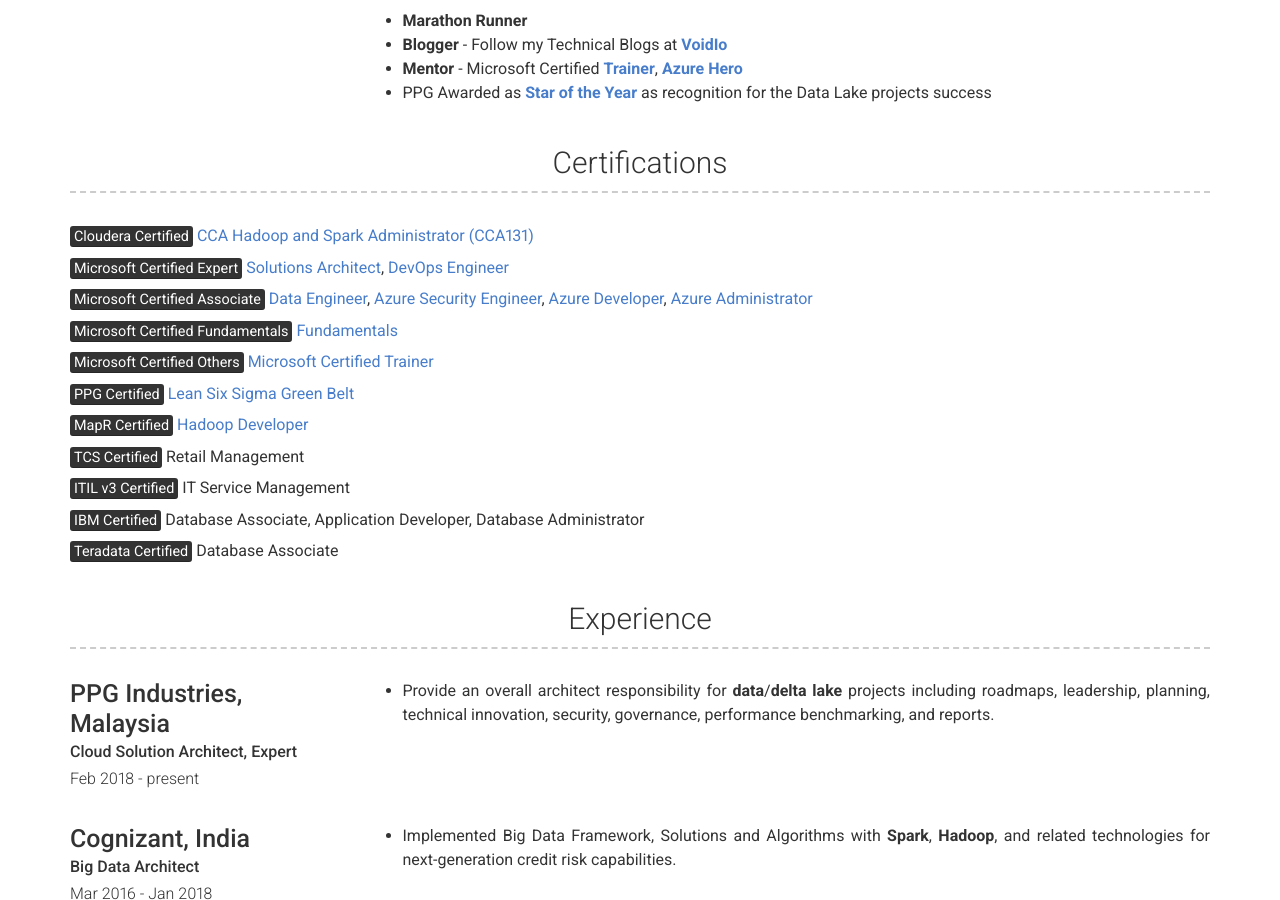
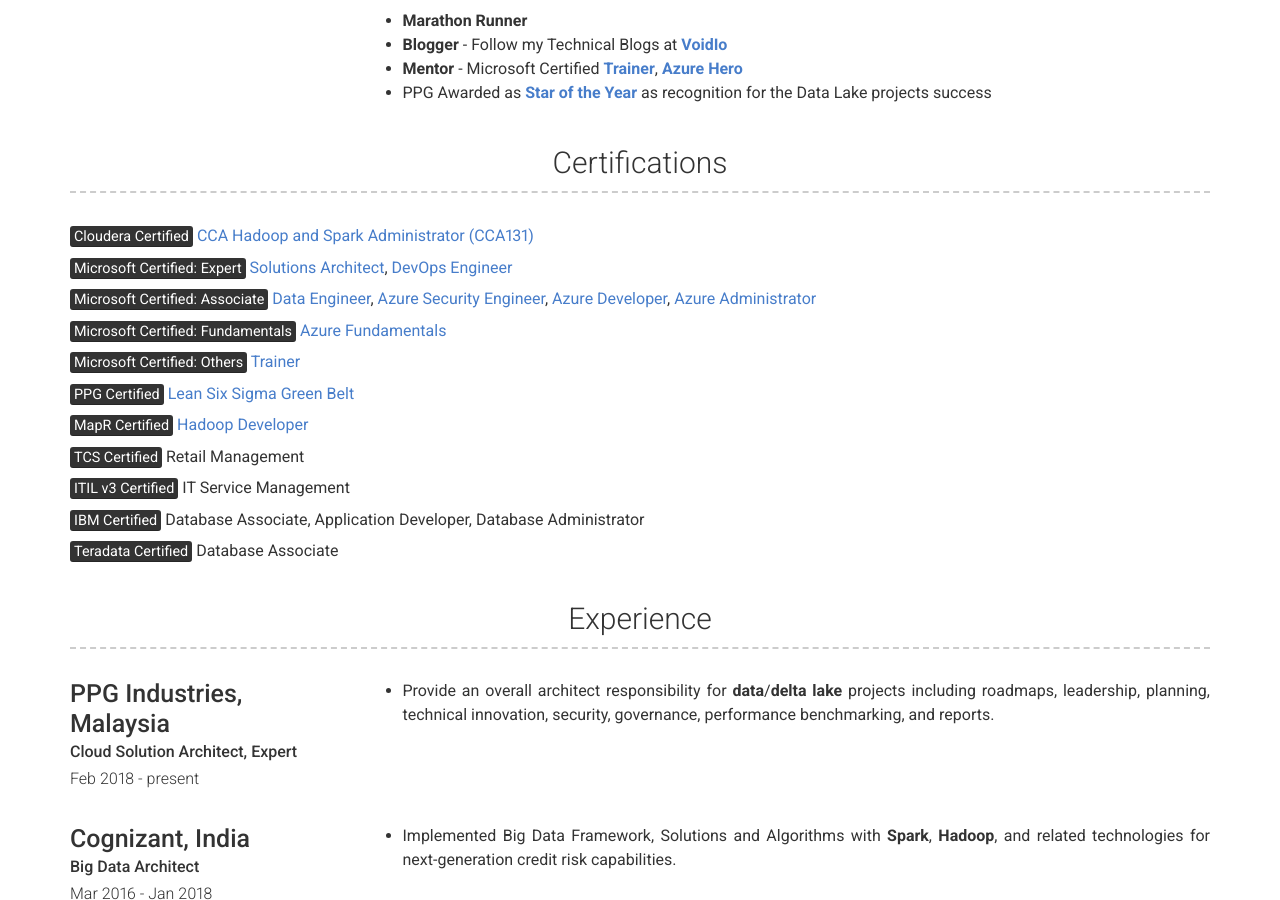
Before and after one commit to mohd-hasnain/mohd-hasnain.github.io, a Jekyll site: the page built from index.md, in a window 1280 px wide and 900 px high, scrolled down 653 px. Built offline with Jekyll 4.4.1, drawn with Linux system fonts in a browser that asks for light colours; nearby versions of some CDN libraries.

Commit message:
Update projects.yml

```diff
--- a/_data/projects.yml
+++ b/_data/projects.yml
@@ -3,17 +3,17 @@
   description: | # this will include new lines to allow paragraphs
       <mark>Cloudera Certified</mark> [CCA Hadoop and Spark Administrator (CCA131)](assets/main/CCA131.pdf)
 
-      <mark>Microsoft Certified Expert</mark> [Solutions Architect](assets/main/Microsoft_Certified_Professional_Certificate_1.pdf),
+      <mark>Microsoft Certified: Expert</mark> [Solutions Architect](assets/main/Microsoft_Certified_Professional_Certificate_1.pdf),
       [DevOps Engineer](assets/main/Microsoft_Certified_Professional_Certificate_0.pdf)
 
-      <mark>Microsoft Certified Associate</mark> [Data Engineer](assets/main/Microsoft_Certified_Professional_Certificate_6.pdf),
+      <mark>Microsoft Certified: Associate</mark> [Data Engineer](assets/main/Microsoft_Certified_Professional_Certificate_6.pdf),
       [Azure Security Engineer](assets/main/Microsoft_Certified_Professional_Certificate_3.pdf),
       [Azure Developer](assets/main/Microsoft_Certified_Professional_Certificate_5.pdf),
       [Azure Administrator](assets/main/Microsoft_Certified_Professional_Certificate_4.pdf)
 
-      <mark>Microsoft Certified Fundamentals</mark> [Fundamentals](assets/main/Microsoft_Certified_Professional_Certificate_2.pdf)
+      <mark>Microsoft Certified: Fundamentals</mark> [Azure Fundamentals](assets/main/Microsoft_Certified_Professional_Certificate_2.pdf)
 
-      <mark>Microsoft Certified Others</mark> [Microsoft Certified Trainer](assets/main/Microsoft_Certified_Professional_Certificate_7.pdf)
+      <mark>Microsoft Certified: Others</mark> [Trainer](assets/main/Microsoft_Certified_Professional_Certificate_7.pdf)
 
       <mark>PPG Certified</mark> [Lean Six Sigma Green Belt](assets/main/sixsigma.jpg)
 
```
